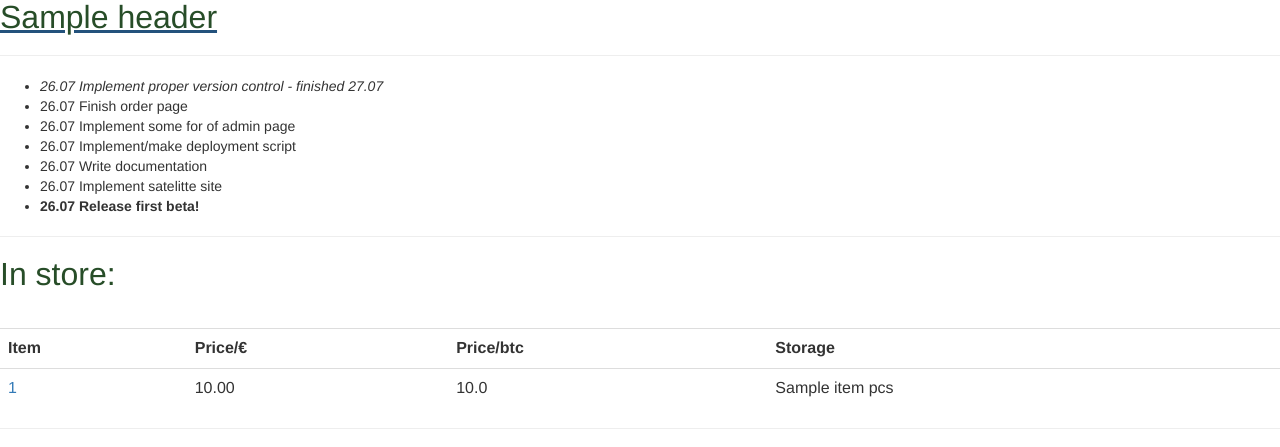
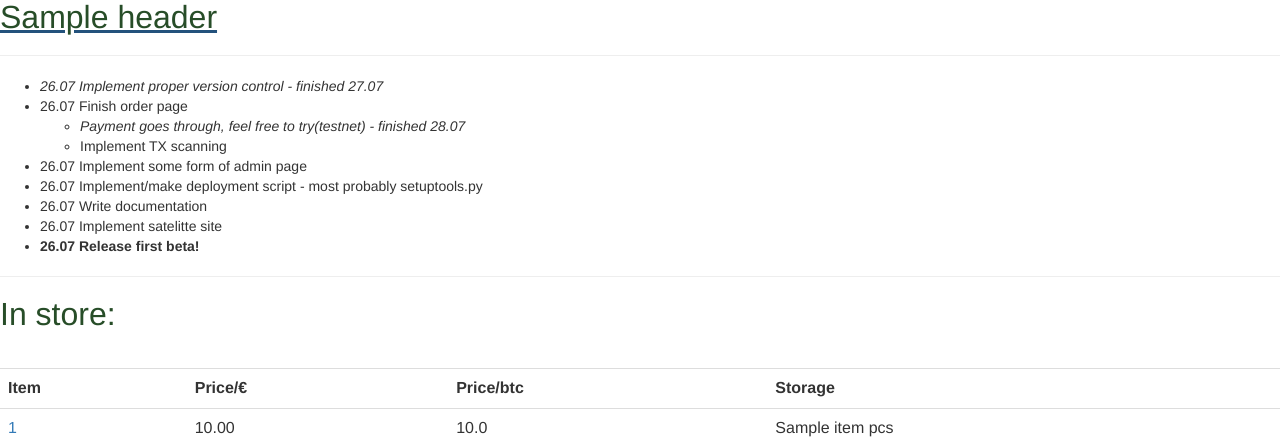
Before and after one commit to sginne/norsula-shop, a Flask app: template app/templates/base.html in a window 1280 px wide. Shown: the top 447 px of the page. Run offline with Flask 2, Linux system fonts and the light colour scheme; the template is opened without the code that fills it: most values are stand-ins (such as "Sample title", 1, 10 or a date in 2020); parts of the project's set-up code (start-up, migrations or seed data) failed here and were passed over.

Commit message:
pay stuff

```diff
--- a/app/templates/disclaimer.html
+++ b/app/templates/disclaimer.html
@@ -1,8 +1,10 @@
 <ul>
     <li><i>26.07 Implement proper version control - finished 27.07</i></li>
     <li>26.07 Finish order page</li>
-    <li>26.07 Implement some for of admin page</li>
-    <li>26.07 Implement/make deployment script</li>
+    <ul><li><i>Payment goes through, feel free to try(testnet) - finished 28.07</i>
+    <li>Implement TX scanning</li></ul>
+    <li>26.07 Implement some form of admin page</li>
+    <li>26.07 Implement/make deployment script - most probably setuptools.py</li>
     <li>26.07 Write documentation</li>
     <li>26.07 Implement satelitte site</li>
     <li><b>26.07 Release first beta!</b></li>
--- a/app/templates/pay.html
+++ b/app/templates/pay.html
@@ -6,8 +6,9 @@
     <body>
     {% include "header.html"%}
     <h2>Order id:{{order.address_salt}}</h2>
-    <i><a href="/pay/{order.btc_address}">Please. save this link to check on order status</a></i><hr>
-    Please, pay <b>{{order.order_price}}</b> to <b>{{order.btc_address}}</b><hr>
+    <i><a href="/pay/{{order.btc_address}}">Please. save this link to check on order status</a></i><hr>
+    Please, pay <b>{{order.order_price}}</b> to <b>{{order.btc_address}}</b>
+    <a href="bitcoin:{{order.btc_address}}?amount={{order.order_price}}">Payment link</a><hr>
     Already paid:
 
     </body>
```
Also changed, not shown: 1 other file.
